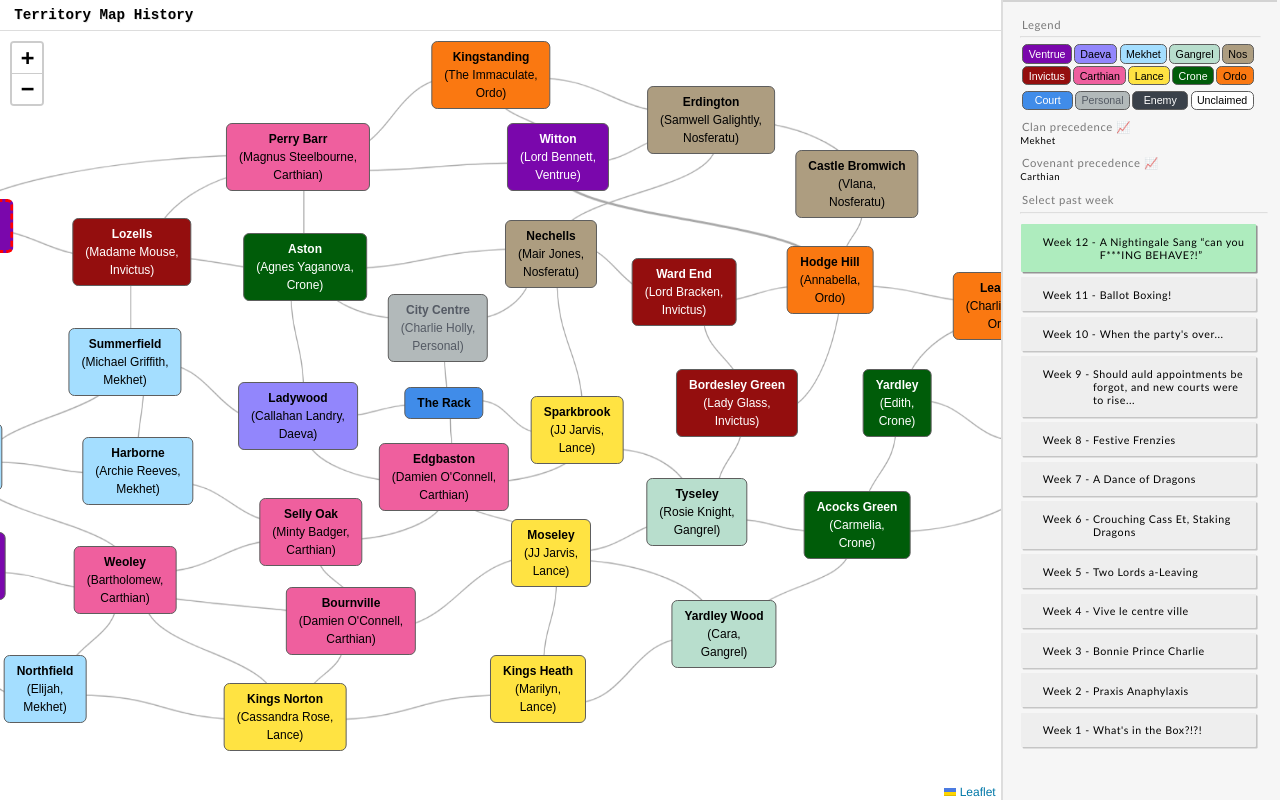
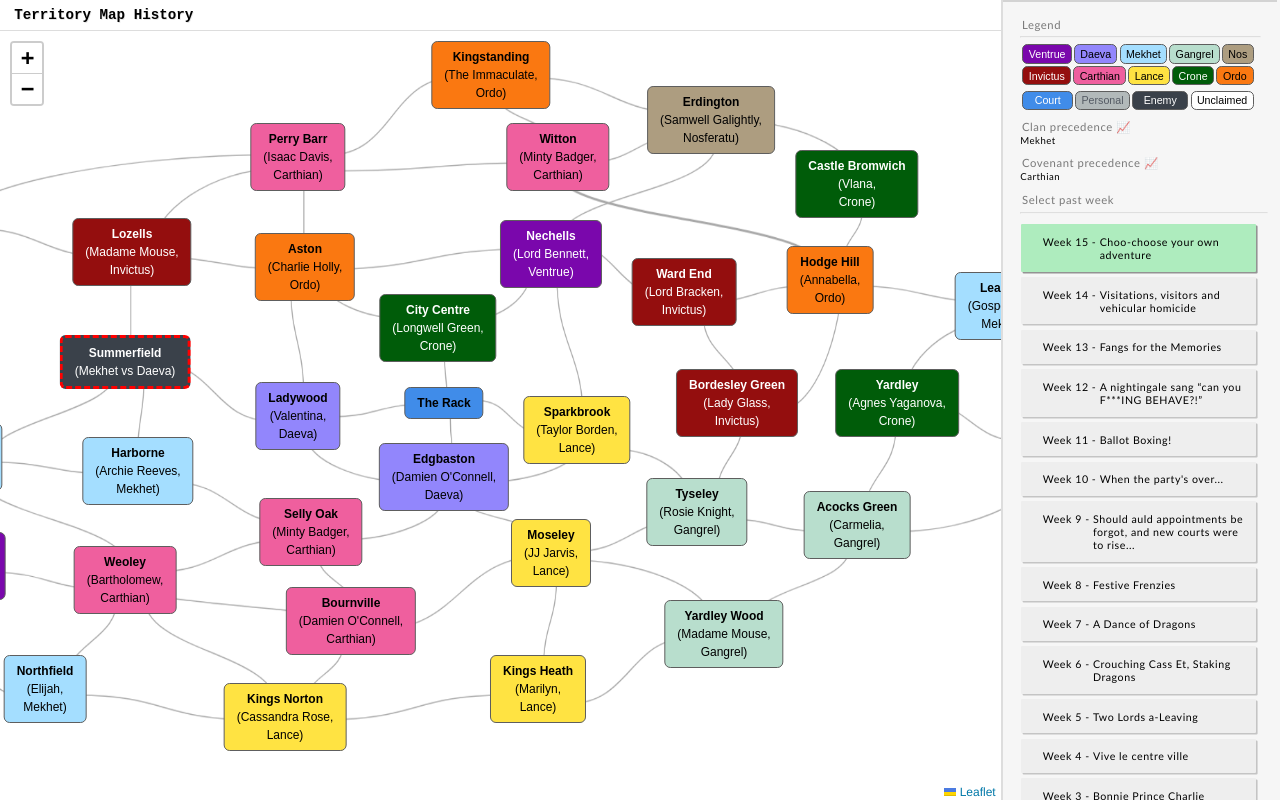
Before and after one commit to owlks4/territory-map-react, a React (Vite) app: page / in a window 1280 px wide. Built offline with nearby package versions, Linux system fonts and the light colour scheme.

Commit message:
Update json

```diff
--- a/package.json
+++ b/package.json
@@ -28,6 +28,6 @@
     "eslint-plugin-react": "^7.34.1",
     "eslint-plugin-react-hooks": "^4.6.2",
     "eslint-plugin-react-refresh": "^0.4.6",
-    "vite": "^4.5.3"
+    "vite": "^6.2.0"
   }
 }
--- a/public/json/y7.json
+++ b/public/json/y7.json
@@ -248,7 +248,7 @@
         }
         ,
         {
-            "title":"A Nightingale Sang “can you F***ING BEHAVE?!”",
+            "title":"A nightingale sang “can you F***ING BEHAVE?!”",
             "territoryChanges":[
                 {"territoryName":"Bordesley Green", "alignment":"invictus", "holder":"Lady Glass", "maxHolderLineLength":"0", "flipside":"daeva"},
                 {"territoryName":"Lea Hall", "alignment":"ordo", "holder":"Charlie Holly", "maxHolderLineLength":"0", "flipside":"mekhet"},
@@ -261,6 +261,41 @@
                 {"territoryName":"Handsworth", "alignment":"ventrue contested", "holder":"DESTABILISED", "maxHolderLineLength":"0"}
             ],
             "adjacencyChanges":[]
+        },
+        {
+            "title":"Fangs for the Memories",
+            "territoryChanges":[
+                {"territoryName":"Handsworth", "alignment":"ventrue", "holder":"Veronica", "maxHolderLineLength":"0", "flipside":"crone"},
+                {"territoryName":"Witton", "alignment":"carthian", "holder":"Minty Badger", "maxHolderLineLength":"0", "flipside":"personal"},
+                {"territoryName":"Ladywood", "alignment":"daeva", "holder":"Valentina", "maxHolderLineLength":"0", "flipside":"personal"},
+                {"territoryName":"Edgbaston", "alignment":"daeva", "holder":"Damien O'Connell", "maxHolderLineLength":"0", "flipside":"carthian"},
+                {"territoryName":"Acocks Green", "alignment":"gangrel", "holder":"Carmelia", "maxHolderLineLength":"0", "flipside":"crone"}
+            ],
+            "adjacencyChanges":[]
+        },
+        {
+            "title":"Visitations, visitors and vehicular homicide",
+            "territoryChanges":[
+                {"territoryName":"Perry Barr", "alignment":"carthian", "holder":"Isaac Davis", "maxHolderLineLength":"0", "flipside":"mekhet"},
+                {"territoryName":"Aston", "alignment":"ordo", "holder":"Charlie Holly", "maxHolderLineLength":"0", "flipside":"mekhet"},
+                {"territoryName":"City Centre", "alignment":"crone", "holder":"Longwell Green", "maxHolderLineLength":"0", "flipside":"daeva"},
+                {"territoryName":"Summerfield", "alignment":"enemy contested", "holder":"DESTABILISED",  "maxHolderLineLength":"0", "flipside":"enemy contested"},
+                {"territoryName":"Sparkbrook", "alignment":"lance", "holder":"Taylor Borden",  "maxHolderLineLength":"0", "flipside":"gangrel"},
+                {"territoryName":"Marston Green", "alignment":"ordo", "holder":"Lily Tailor",  "maxHolderLineLength":"0", "flipside":"gangrel"},
+                {"territoryName":"Lea Hall", "alignment":"mekhet", "holder":"Gospel Oak",  "maxHolderLineLength":"0", "flipside":"ordo"},
+                {"territoryName":"Yardley", "alignment":"crone", "holder":"Agnes Yaganova",  "maxHolderLineLength":"0", "flipside":"nos"}
+            ],
+            "adjacencyChanges":[]
+        },
+        {
+            "title":"Choo-choose your own adventure",
+            "territoryChanges":[
+                {"territoryName":"Castle Bromwich", "alignment":"crone", "holder":"Vlana", "maxHolderLineLength":"0", "flipside":"nos"},
+                {"territoryName":"Nechells", "alignment":"ventrue", "holder":"Lord Bennett", "maxHolderLineLength":"0", "flipside":"invictus"},
+                {"territoryName":"Summerfield", "alignment":"enemy contested", "holder":"Mekhet vs Daeva",  "maxHolderLineLength":"0", "flipside":"enemy contested"},
+                {"territoryName":"Yardley Wood", "alignment":"gangrel", "holder":"Madame Mouse", "maxHolderLineLength":"0", "flipside":"invictus"}
+            ],
+            "adjacencyChanges":[]
         }
     ]
 }
--- a/src/index.css
+++ b/src/index.css
@@ -290,7 +290,7 @@ h5 {
     border: 0.33em dashed red;
 }
 
-.invictus.contested, .carthian.contested {
+.invictus.contested, .carthian.contested, .mekhet.y7-after-change.contested {
     border: 0.33em dashed rgb(150,11,11);
 }
 
--- a/vite.config.js
+++ b/vite.config.js
@@ -4,5 +4,5 @@ import react from '@vitejs/plugin-react'
 // https://vitejs.dev/config/
 export default defineConfig({
   plugins: [react()],
-  base: "https://owlks4.github.io/territory-map-react"
+  base: "https://owlks4.github.io/territory-map-react/"
 })
```
Also changed, not shown: 1 other file (tests, documents, lock files or other folders).
